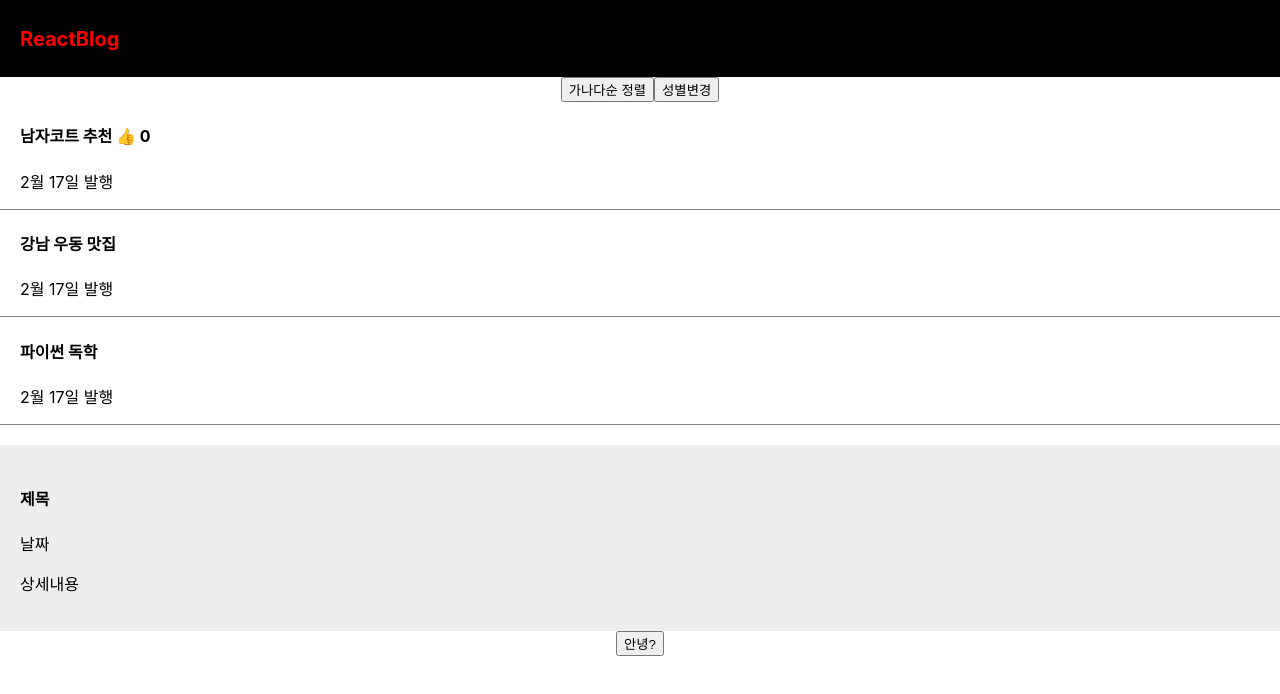
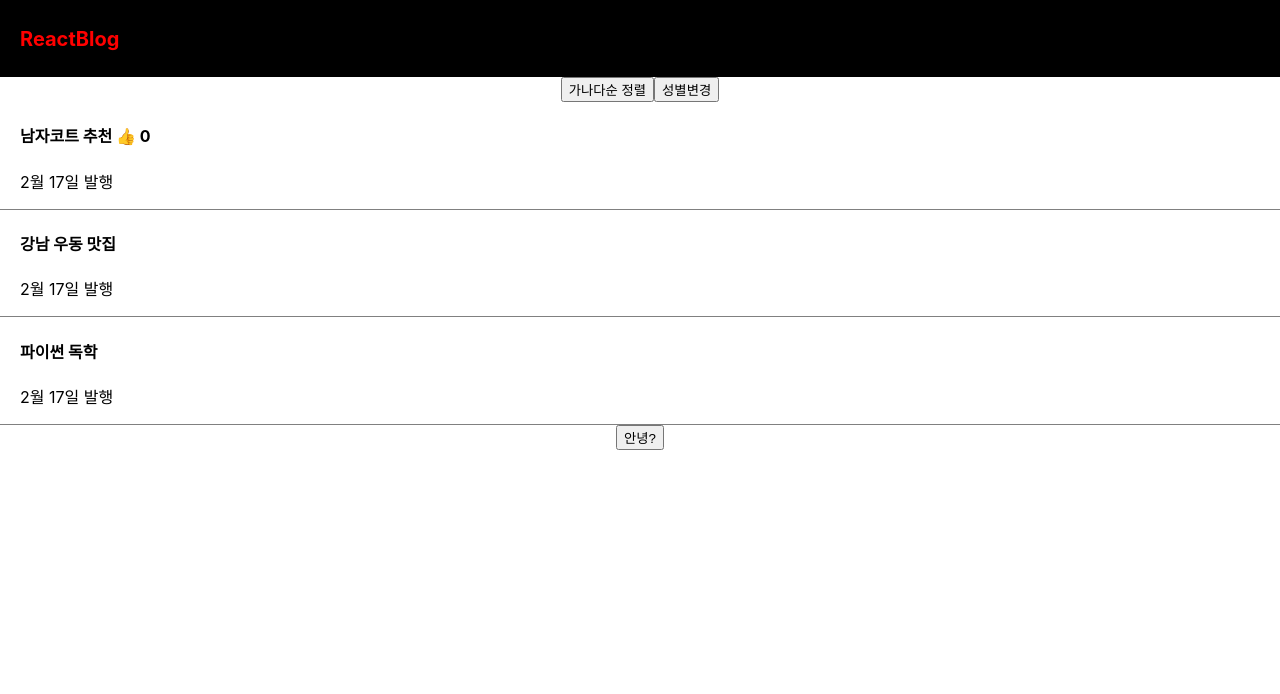
Before and after one commit to sookkiong/react-blog, a React (Create React App) app: page / in a window 1280 px wide. Shown: the top 694 px of the page. Built offline with nearby package versions, Linux system fonts and the light colour scheme.

Commit message:
feat: 동적 모달창 생성

```diff
--- a/src/App.js
+++ b/src/App.js
@@ -8,7 +8,7 @@ function App() {
   let post= '강남 우동 맛집';
   let [title, setTitle] = useState( ['남자코트 추천', '강남 우동 맛집', '파이썬 독학'] );
   let [따봉, 따봉변경] = useState(0);
-
+  let [modal, setModal] = useState(false);
 
   return (
     <div className="App">
@@ -42,11 +42,12 @@ function App() {
       </div>
 
       <div className="list">
-        <h4>{ title[2] }</h4>
+        <h4 onClick={ () => setModal(!modal) }>{ title[2] }</h4>
         <p>2월 17일 발행</p>
       </div>
 
-      <Modal/>
+     {modal === true ? <Modal/> : null}
+
       <Practice/>
     </div>
   );
```
